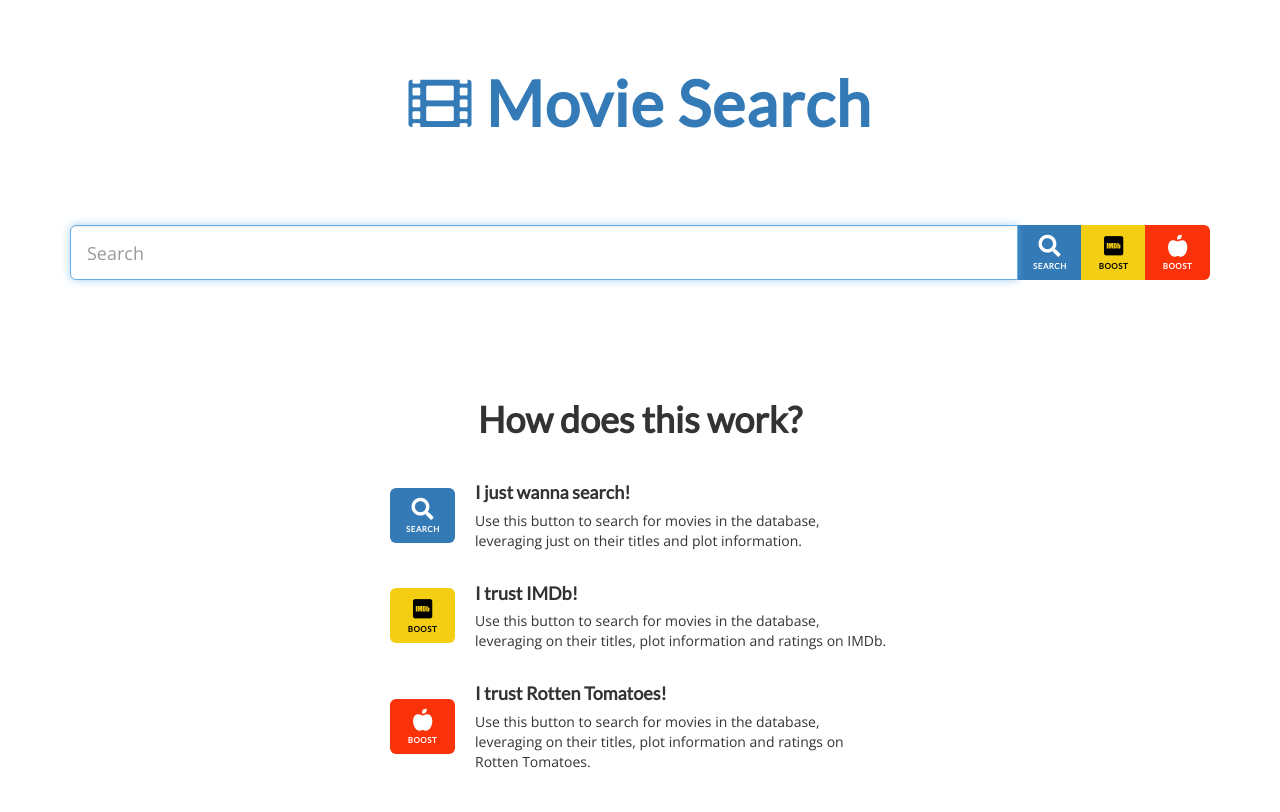
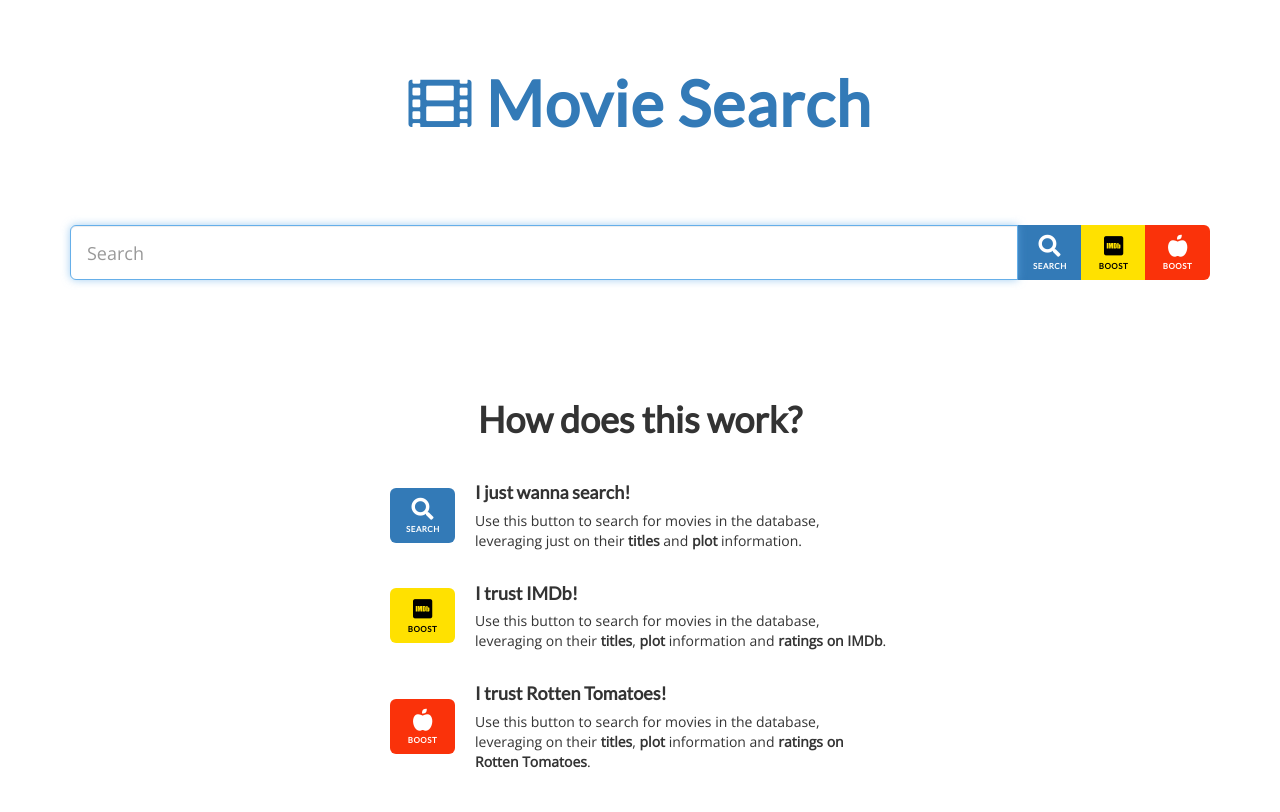
Before and after one commit to bobcorn/movie-search, a Flask app: page / in a window 1280 px wide. Run offline with Flask 2, Linux system fonts and the light colour scheme; some libraries are stand-ins or nearby versions.

Commit message:
Improved style

```diff
--- a/movies_es/static/styles/style.css
+++ b/movies_es/static/styles/style.css
@@ -235,15 +235,28 @@ body {
     border: 0px !important;
 }
 
+.btn-no-boost-hover:hover {
+    background-color:rgb(47, 112, 167);
+}
+
 .btn-imdb {
-    background: #f3ce13 !important;
+    background: #ffe100 !important;
 }
+
+.btn-imdb-hover:hover {
+    background-color:rgb(243, 206, 19) !important;
+}
+
 .btn-imdb > div, .btn-imdb > i {
     color: #000
 }
 
 .btn-tomatoes {
     background: #fa320a !important;
+}
+
+.btn-tomatoes-hover:hover {
+    background-color:rgb(204, 37, 4) !important;
 }
 
 .boost-tag {
@@ -298,11 +311,20 @@ body {
     margin-left: 0;
 }
 
-.instructions > ul li button {
+.instructions > ul li div button {
     margin-right: 20px;
     width: 65px !important;
     border: 0px !important;
     cursor: default;
+    outline: none;
+}
+
+.instructions > ul li div button {
+    margin-right: 20px;
+    width: 65px !important;
+    border: 0px !important;
+    cursor: default;
+    outline: none;
 }
 
 .explanation-header {
@@ -311,3 +333,20 @@ body {
 	font-weight: bold;
 	margin-bottom: 5px;
 }
+
+.btn-lg:focus {
+    outline: none !important;
+}
+
+.btn-lg:active {
+    outline: none !important;
+}
+
+.btn-instr:active, .btn-instr:focus, .btn-instr:hover {
+    border-style: outset !important;
+    box-shadow: none !important;
+}
+
+.btn-no-boost-instr:hover, .btn-no-boost-instr:focus, .btn-no-boost-instr:active {
+    background-color: #428bca !important;
+}
--- a/movies_es/templates/results.html
+++ b/movies_es/templates/results.html
@@ -39,15 +39,15 @@
         <div class="input-group">
             <input type="text" class="form-control input-lg" name="input" placeholder="Search" autofocus>
             <div class="input-group-btn">
-                <button name="search" class="btn btn-primary btn-lg" type="submit" value="search">
+                <button name="search" class="btn btn-primary btn-lg btn-no-boost btn-no-boost-hover" type="submit" value="search">
                     <i class="fas fa-search"></i>
                     <div class="boost-tag">search</div>
                 </button>
-                <button name="search" class="btn btn-primary btn-lg btn-imdb" type="submit" value="imdb-search">
+                <button name="search" class="btn btn-primary btn-lg btn-imdb btn-imdb-hover" type="submit" value="imdb-search">
                     <i class="fab fa-imdb"></i>
                     <div class="boost-tag">boost</div>
                 </button>
-                <button name="search" class="btn btn-primary btn-lg btn-tomatoes" type="submit" value="tomatoes-search">
+                <button name="search" class="btn btn-primary btn-lg btn-tomatoes btn-tomatoes-hover" type="submit" value="tomatoes-search">
                     <i class="fas fa-apple-alt"></i>
                     <div class="boost-tag">boost</div>
                 </button>
--- a/movies_es/templates/search.html
+++ b/movies_es/templates/search.html
@@ -33,15 +33,15 @@
         <div class="input-group">
             <input type="text" class="form-control input-lg" name="input" placeholder="Search" autofocus>
             <div class="input-group-btn">
-                <button name="search" class="btn btn-primary btn-lg" type="submit" value="search">
+                <button name="search" class="btn btn-primary btn-lg btn-no-boost btn-no-boost-hover" type="submit" value="search">
                     <i class="fas fa-search"></i>
                     <div class="boost-tag">search</div>
                 </button>
-                <button name="search" class="btn btn-primary btn-lg btn-imdb" type="submit" value="imdb-search">
+                <button name="search" class="btn btn-primary btn-lg btn-imdb btn-imdb-hover" type="submit" value="imdb-search">
                     <i class="fab fa-imdb"></i>
                     <div class="boost-tag">boost</div>
                 </button>
-                <button name="search" class="btn btn-primary btn-lg btn-tomatoes" type="submit" value="tomatoes-search">
+                <button name="search" class="btn btn-primary btn-lg btn-tomatoes btn-tomatoes-hover" type="submit" value="tomatoes-search">
                     <i class="fas fa-apple-alt"></i>
                     <div class="boost-tag">boost</div>
                 </button>
@@ -55,7 +55,7 @@
         <ul>
             <li>
                 <div class="instructions-button">
-                    <button class="btn btn-primary btn-lg">
+                    <button class="btn btn-primary btn-lg btn-no-boost-instr btn-instr">
                         <i class="fas fa-search"></i>
                         <div class="boost-tag">search</div>
                     </button>
@@ -63,13 +63,13 @@
                 <div class="explanation">
                     <div class="explanation-header">I just wanna search!</div>
                     <div class="explanation-body">Use this button to search for movies in the database, leveraging just
-                        on their titles and plot information.
+                        on their <b>titles</b> and <b>plot</b> information.
                     </div>
                 </div>
             </li>
             <li>
                 <div class="instructions-button">
-                    <button class="btn btn-primary btn-lg btn-imdb">
+                    <button class="btn btn-primary btn-lg btn-imdb btn-instr">
                         <i class="fab fa-imdb"></i>
                         <div class="boost-tag">boost</div>
                     </button>
@@ -77,13 +77,13 @@
                 <div class="explanation">
                     <div class="explanation-header">I trust IMDb!</div>
                     <div class="explanation-body">Use this button to search for movies in the database, leveraging
-                        on their titles, plot information and ratings on IMDb.
+                        on their <b>titles</b>, <b>plot</b> information and <b>ratings on IMDb</b>.
                     </div>
                 </div>
             </li>
             <li>
                 <div class="instructions-button">
-                    <button class="btn btn-primary btn-lg btn-tomatoes">
+                    <button class="btn btn-primary btn-lg btn-tomatoes btn-instr">
                         <i class="fas fa-apple-alt"></i>
                         <div class="boost-tag">boost</div>
                     </button>
@@ -91,7 +91,7 @@
                 <div class="explanation">
                     <div class="explanation-header">I trust Rotten Tomatoes!</div>
                     <div class="explanation-body">Use this button to search for movies in the database, leveraging
-                        on their titles, plot information and ratings on Rotten Tomatoes.
+                        on their <b>titles</b>, <b>plot</b> information and <b>ratings on Rotten Tomatoes</b>.
                     </div>
                 </div>
             </li>
```
